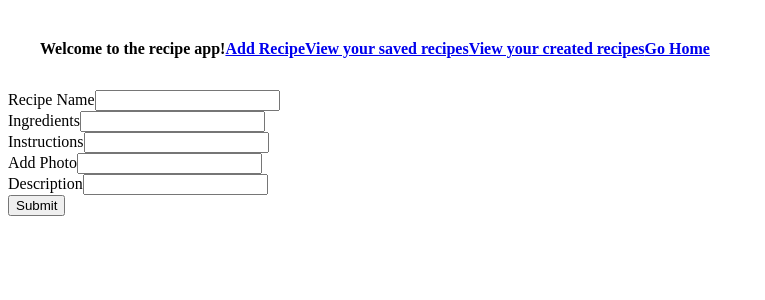
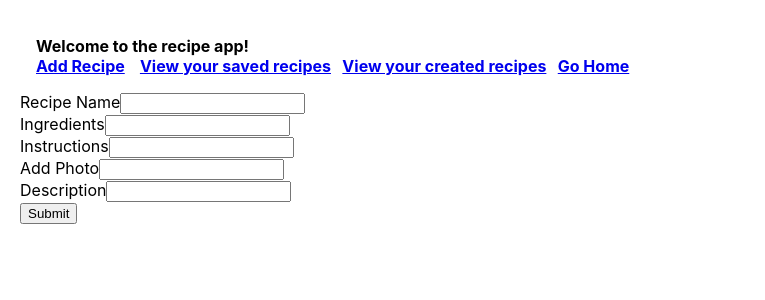
Before and after one commit to catd825/recipe_app_frontend, a Next.js app: page /create_recipe in a window 1280 px wide. Shown: the top 300 px of the page, without its empty margins (0-765 px from the left). Built offline with nearby package versions, Linux system fonts and the light colour scheme.

Commit message:
updated styling

```diff
--- a/src/Components/MyRecipeItem.js
+++ b/src/Components/MyRecipeItem.js
@@ -8,7 +8,7 @@ export default function MyRecipeItem ({data}) {
         {data.recipe_creator_id === current_user ?
         <div>
             <img src={data.img_url} style={{height:'250px'}} alt='' />
-            <p><Link key={data.id} href={'/' + data.id}>{data.title}</Link></p>
+            <p><Link key={data.id} href={'/recipes/' + data.id}>{data.title}</Link></p>
         </div> : null }
         </>
     )
--- a/src/Components/Navbar.js
+++ b/src/Components/Navbar.js
@@ -2,20 +2,23 @@ import Link from 'next/link';
 
 export default function Navbar () {
     return (
-        <div style={{ padding: '2em', size:'40px' }}>
-            <b>Welcome to the recipe app!
+        <div style={{ padding: '1em', size:'40px' }}>
+            <b>
+                Welcome to the recipe app!
+                <br/>
             <Link href="/create_recipe" passHref={true}>
                 Add Recipe
-            </Link>
+            </Link> &nbsp;&nbsp;&nbsp;
             <Link href="/saved_recipes" passHref={true}>
                 View your saved recipes
-            </Link>
+            </Link>&nbsp;&nbsp;&nbsp;
             <Link href="/my_recipes" passHref={true}>
                 View your created recipes
+            </Link>&nbsp;&nbsp;&nbsp;
+            <Link href="/recipes" passHref={true}>
+                Go Home
             </Link>
-            <Link href="/" passHref={true}>
-                Go Home
-            </Link>  </b>
+            </b>
         </div>
     )
 }
--- a/src/Components/SavedRecipeCard.js
+++ b/src/Components/SavedRecipeCard.js
@@ -1,3 +1,4 @@
+import Link from 'next/link';
 import { CURRENT_USER } from '../current_user'
 
 export default function SavedRecipeCard ( {data} ) {
@@ -11,7 +12,7 @@ export default function SavedRecipeCard ( {data} ) {
         // 'return'
         <div>
             <img src={data.recipe_img} style={{height:'250px'}} alt='' />
-            <p>{data.recipe_name}</p>
+            <p><Link key={data.id} href={'/recipes/' + data.id}>{data.recipe_name}</Link></p>
         </div>
         : null}
         </>
--- a/src/Containers/MyRecipesContainer.js
+++ b/src/Containers/MyRecipesContainer.js
@@ -11,10 +11,9 @@ export default function MyRecipesContainer () {
     useEffect( () => {
         const fetchMyRecipes = async () => {
             const response = await fetch(recipeUrl)
-            const json = await response.json();
+            const data = await response.json();
 
-            console.log(json)
-            setMyRecipes(json)
+            setMyRecipes(data)
         };
         fetchMyRecipes();
     }, []);
--- a/src/pages/_app.js
+++ b/src/pages/_app.js
@@ -1,7 +1,5 @@
-// add bootstrap css
-// import 'bootstrap/dist/css/bootstrap.css'
-// own css files here
-// import "../css/customcss.css";
+import '../styles.css'
+
 export default function MyApp({ Component, pageProps }) {
   return <Component {...pageProps} />
 }
--- /dev/null
+++ b/src/styles.css
@@ -0,0 +1,7 @@
+body {
+    font-family: 'SF Pro Text', 'SF Pro Icons', 'Helvetica Neue', 'Helvetica',
+      'Arial', sans-serif;
+    padding: 20px 20px 60px;
+    /* max-width: 680px; */
+    margin: 0 auto;
+  }
```
Also changed, not shown: src/Components/RecipeItem.js (+17 -2 lines), src/pages/[id].js (deleted, +0 -52 lines), src/pages/index.js (deleted, +0 -15 lines), src/pages/recipes/[id].js (added, +60 -0 lines), src/pages/recipes/index.js (added, +15 -0 lines).
